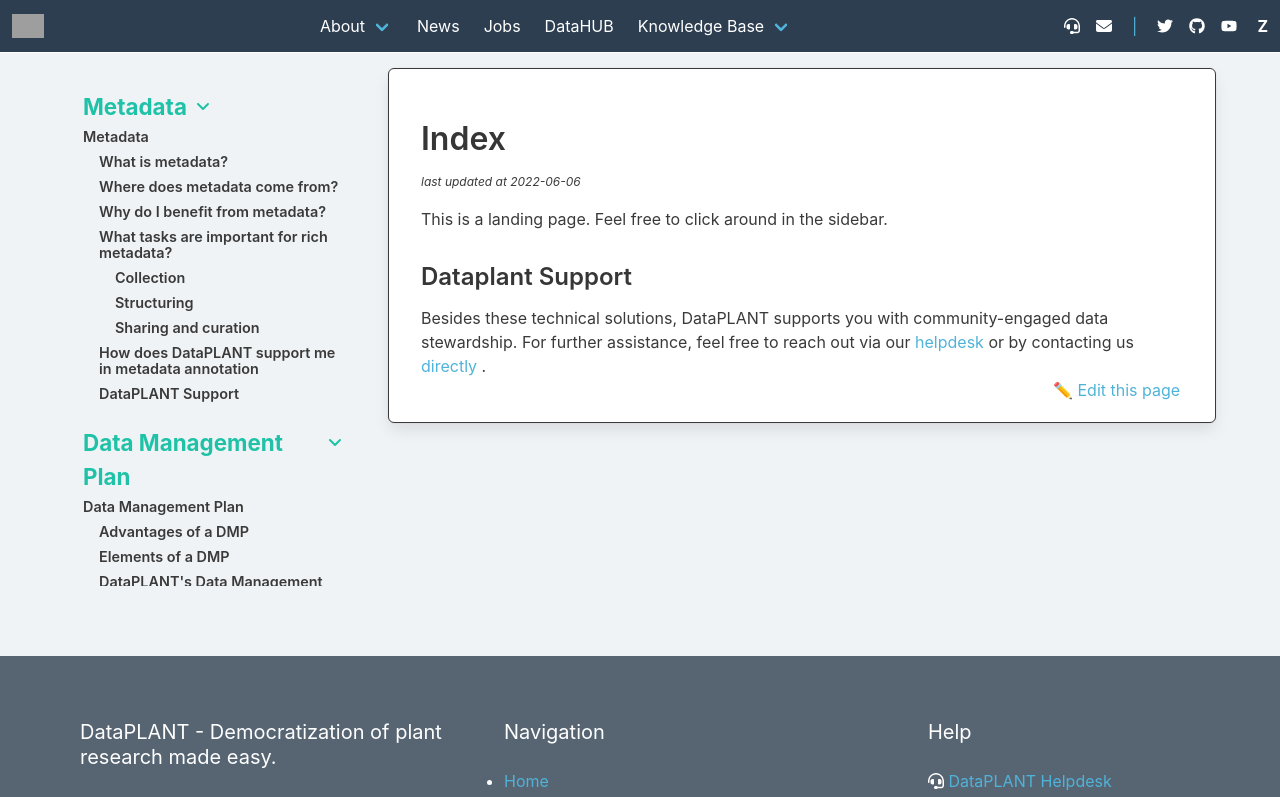
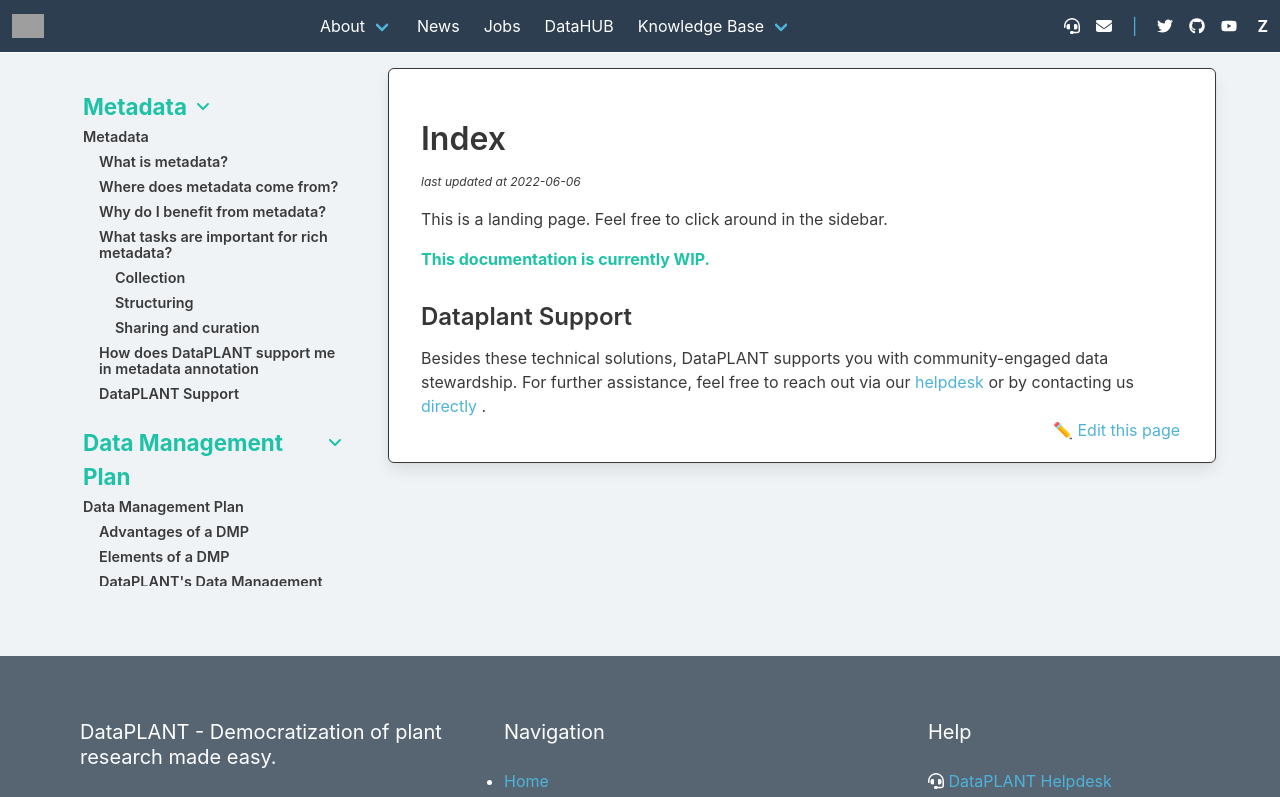
Before and after one commit to Freymaurer/web-components-docs, a plain HTML site: page docs/index.html in a window 1280 px wide. Shown: the top 797 px of the page. Drawn offline with nearby package versions, Linux system fonts and the light colour scheme.

Commit message:
Deploying to gh-pages from  @ b1c76136c130d8726b8942c0f0b91f6acf1b7b49 🚀

```diff
--- a/docs/index.html
+++ b/docs/index.html
@@ -82,6 +82,7 @@
       </i>
       <nfdi-toc></nfdi-toc>
       <p>This is a landing page. Feel free to click around in the sidebar.</p>
+<p><strong>This documentation is currently WIP.</strong></p>
 
       <h3>
         Dataplant Support
```
Also changed, not shown: index.html (+1 -0 lines).
